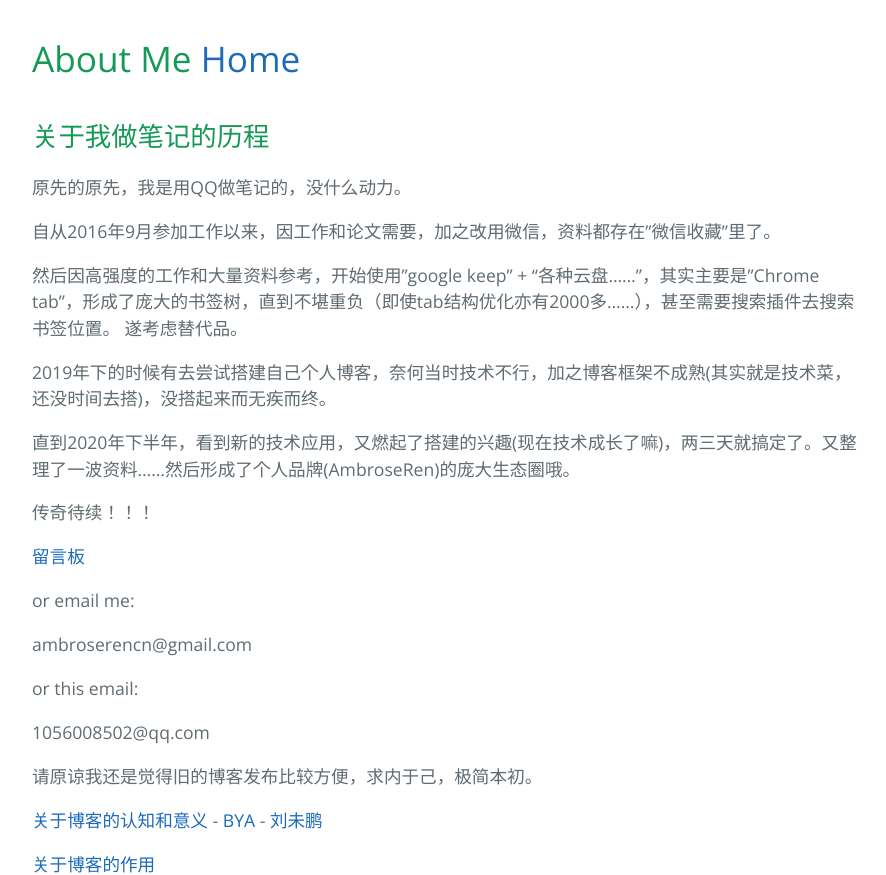
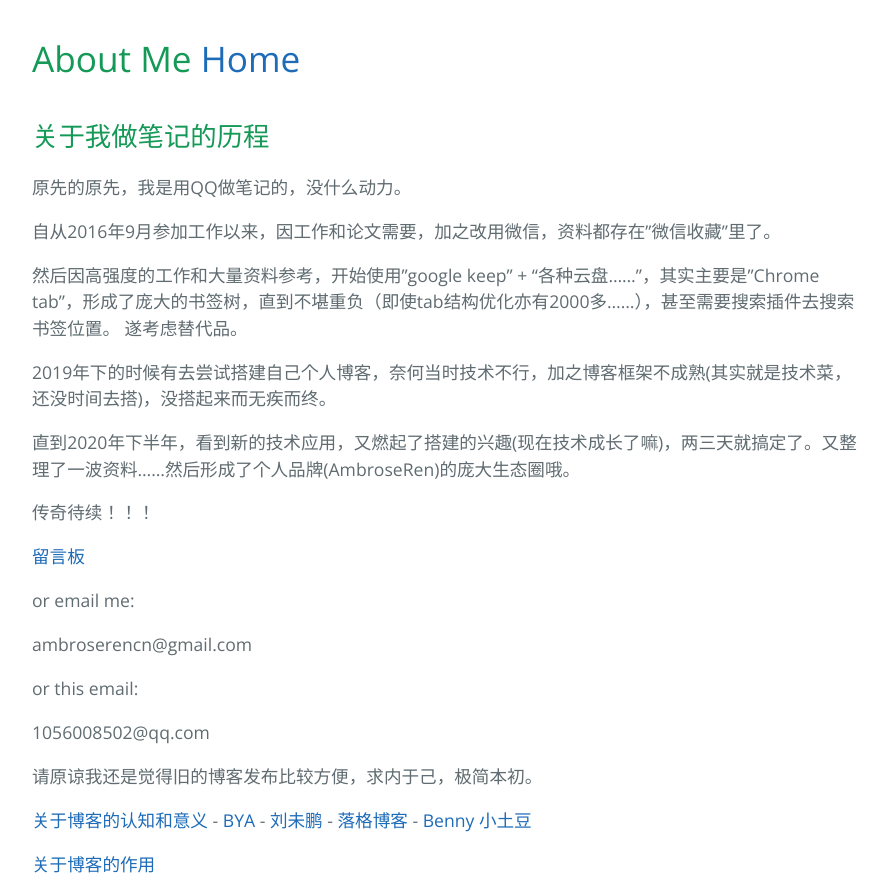
Before and after one commit to AmbroseRen/test, a Jekyll site: the page built from About/index.md, in a window 1280 px wide. Shown: the top 875 px of the page, without its empty margins (192-1078 px from the left). Built offline with Jekyll 4.4.1, drawn with Linux system fonts in a browser that asks for light colours; our own code applies the rules of GitHub Pages for plain Markdown files; the repository's description, which GitHub fills in, is left out; grey boxes are pictures that could not be loaded.

Commit message:
Update index.md

```diff
--- a/About/index.md
+++ b/About/index.md
@@ -28,7 +28,7 @@ or this email:
 
 请原谅我还是觉得旧的博客发布比较方便，求内于己，极简本初。
 
-[关于博客的认知和意义](https://renzibei.com/2020/06/12/%E6%88%91%E4%B8%BA%E4%BB%80%E4%B9%88%E5%B0%86%E5%8D%9A%E5%AE%A2%E8%BF%81%E7%A7%BB%E5%88%B0hexo/#more) - [BYA](http://bya.cool/2018/11/11/Thoughts-motivation-of-writing-blogs-and-the-expected-blog-content/) - [刘未鹏](http://mindhacks.cn/2009/02/15/why-you-should-start-blogging-now/)
+[关于博客的认知和意义](https://renzibei.com/2020/06/12/%E6%88%91%E4%B8%BA%E4%BB%80%E4%B9%88%E5%B0%86%E5%8D%9A%E5%AE%A2%E8%BF%81%E7%A7%BB%E5%88%B0hexo/#more) - [BYA](http://bya.cool/2018/11/11/Thoughts-motivation-of-writing-blogs-and-the-expected-blog-content/) - [刘未鹏](http://mindhacks.cn/2009/02/15/why-you-should-start-blogging-now/) - [落格博客](https://www.logcg.com/archives/836.html) - [Benny 小土豆](https://dmesg.app/reason-of-this-blog.html)
 
 [关于博客的作用](https://blog.lovejade.cn/)
 
```
